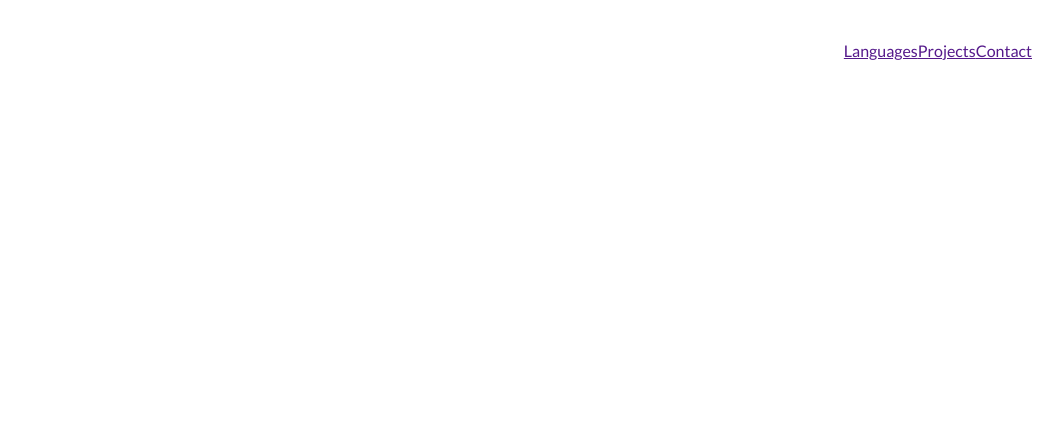
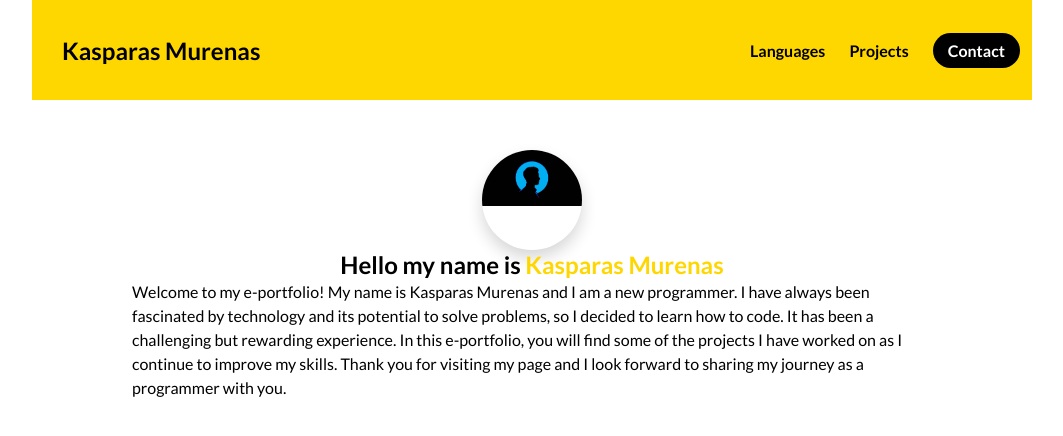
Before and after one commit to MurenasK/E-Portfolio, a plain HTML site: page index.html in a window 1280 px wide. Shown: the whole page, without its empty margins (108-1171 px from the left). Drawn offline with Linux system fonts and the light colour scheme.

Commit message:
Atnaujinimas

```diff
--- a/index.html
+++ b/index.html
@@ -1,5 +1,6 @@
 <!DOCTYPE html>
 <html lang="en">
+
 <head>
     <meta charset="UTF-8">
     <meta http-equiv="X-UA-Compatible" content="IE=edge">
@@ -7,10 +8,11 @@
     <title>Kasparas Murėnas</title>
     <link rel="stylesheet" href="./style.css">
 </head>
+
 <body>
     <section id="apie-mane">
         <nav>
-            <div class="persobal__logo"></div>
+            <div class="personal__logo">Kasparas Murenas</div>
             <ul class="nav__link--list">
                 <li>
                     <a href="" class="
@@ -34,6 +36,25 @@
                 </li>
             </ul>
         </nav>
+        <div class="flex flex-1">
+            <div class="about-me__info row">
+                <div class="about-me__info--container">
+                    <figure class="about-me__picture--mask">
+                        <img src="./assets/profile-photo.png" class="about-me__picture" alt="Profiline">
+                    </figure>
+                    <h1 class="about-me__info--title">
+                        Hello my name is <span class="gold-text">Kasparas Murenas</span>
+                    </h1>
+                    <p class="about-me__info--para">Welcome to my e-portfolio! My name is Kasparas Murenas and I am a new programmer. I have always
+                        been fascinated by technology and its potential to solve problems, so I decided to learn how to
+                        code. It has been a challenging but rewarding experience. In this e-portfolio, you will find
+                        some of the projects I have worked on as I continue to improve my skills. Thank you for visiting
+                        my page and I look forward to sharing my journey as a programmer with you.
+                    </p>
+                </div>
+            </div>
+        </div>
     </section>
 </body>
+
 </html>
--- a/style.css
+++ b/style.css
@@ -5,6 +5,10 @@
     padding: 0;
     margin: 0;
     box-sizing: border-box;
+}
+
+.gold-text {
+    color: gold;
 }
 
 
@@ -21,6 +25,20 @@ p {
 
 li {
     list-style-type: none;
+}
+
+.flex {
+    display: flex;
+}
+
+.flex-1 {
+    flex: 1;
+}
+
+.row {
+    width: 100%;
+    max-width: 800px;
+    margin: 0 auto;
 }
 
 
@@ -40,6 +58,7 @@ nav {
     display: flex;
     justify-content: space-between;
     align-items: center;
+    background-color: gold;
 }
 
 .nav__link--list {
@@ -47,5 +66,56 @@ nav {
 }
 
 .nav__link--anchor {
-    margin-left: 15 px;
+    margin: 0 12px;
+    text-decoration: none;
+    color: black;
+    font-weight: 700;
 }
+
+.personal__logo {
+    margin-left: 30px;
+    font-weight: 700;
+    font-size: 24px;
+    color: black;
+}
+
+.nav__link--anchor-priamry {
+    background-color: black;
+    color: white;
+    padding: 8px 15px;
+    border-radius: 50px;
+    transition: all 300ms ease;
+}
+
+.nav__link--anchor-priamry:hover {
+    background-color: darkslategrey;
+}
+
+
+/* About page */
+
+#apie-mane {
+    min-height: 100vh;
+    display: flex;
+    flex-direction: column;
+}
+
+.about-me__info--container {
+    display: flex;
+    flex-direction: column;
+    justify-content: center;
+    align-items: center;
+}
+
+.about-me__picture--mask {
+    width: 100px;
+    height: 100px;
+    border-radius: 50%;
+    overflow: hidden;
+    margin-top: 50px;
+    box-shadow: 0 8px 16px rgba(0, 0, 0, 0.16);
+}
+
+.about-me__picture {
+    width: 100%;
+}
```
Also changed, not shown: assets/download.png (added), assets/profile-photo.png (added).
